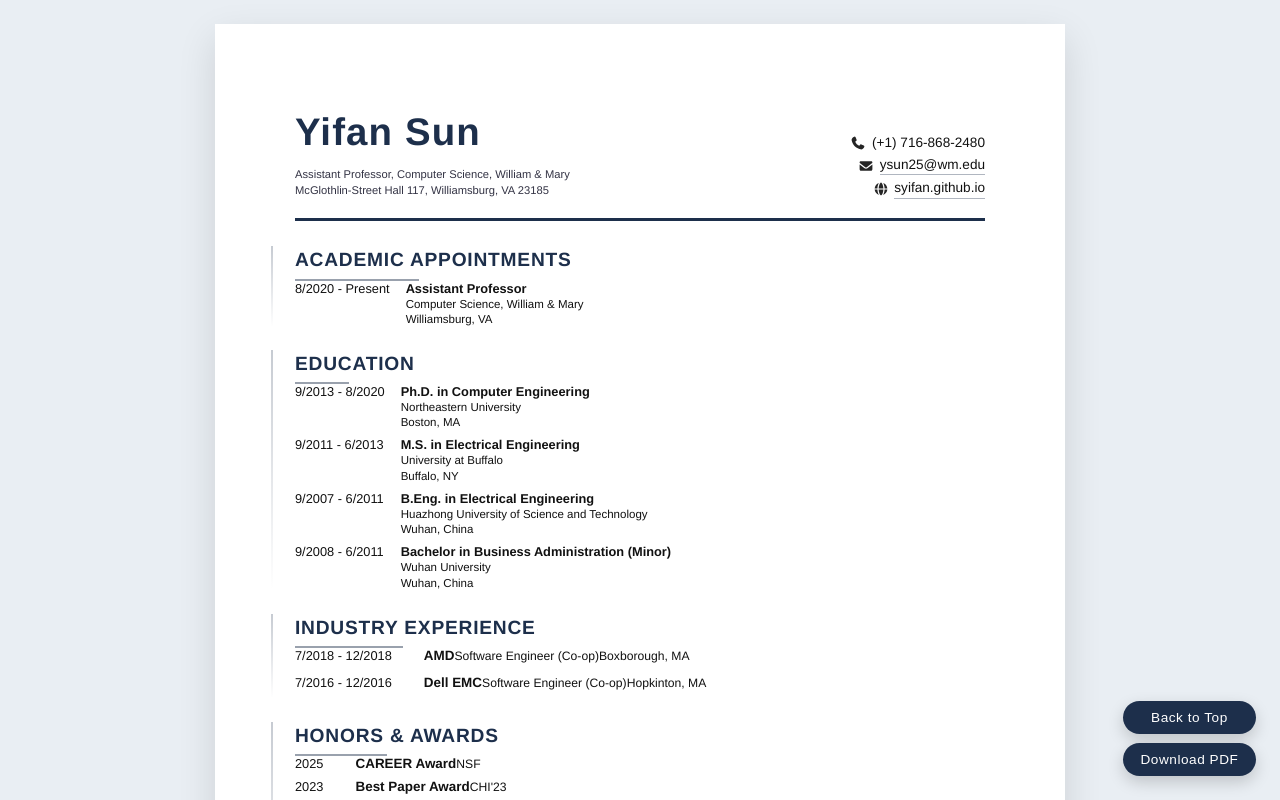
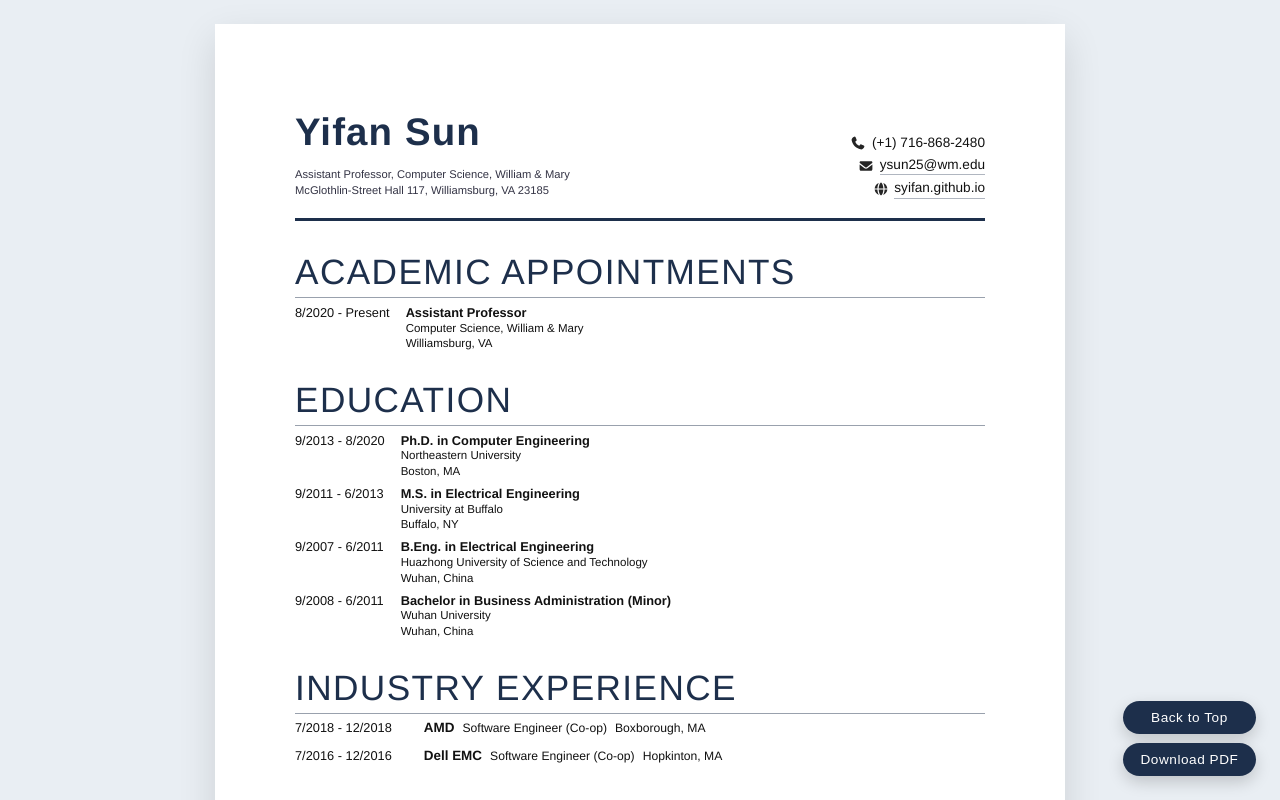
Before and after one commit to syifan/webcv, a React (Create React App) app: page / in a window 1280 px wide. Shown: the top 800 px of the page. Built offline with nearby package versions, Linux system fonts and the light colour scheme.

Commit message:
Update styling

```diff
--- a/src/App.css
+++ b/src/App.css
@@ -1,7 +1,7 @@
 body {
   margin: 0;
   background: #e9eef3;
-  font-family: 'Helvetica Neue', Helvetica, Arial, sans-serif;
+  font-family: "Helvetica Neue", Helvetica, Arial, sans-serif;
   color: #111;
   font-size: 0.8rem;
   line-height: 1.45;
@@ -95,10 +95,7 @@ main {
   letter-spacing: 0.04em;
   cursor: pointer;
   box-shadow: 0 6px 16px rgba(0, 0, 0, 0.18);
-  transition:
-    transform 0.2s ease,
-    box-shadow 0.2s ease,
-    background 0.2s ease;
+  transition: transform 0.2s ease, box-shadow 0.2s ease, background 0.2s ease;
 }
 
 .action-button:hover,
@@ -127,39 +124,28 @@ main {
 }
 
 .cv-section h2 {
-  position: relative;
   display: inline-block;
   color: #1d2f4b;
   letter-spacing: 0.04em;
-  margin: 0 0 0.4rem;
-  font-size: 1.2rem;
+  font-size: 2.2rem;
   text-transform: uppercase;
+  font-weight: 50;
+  margin: 0;
 }
 
-.cv-section::before {
-  content: '';
-  position: absolute;
-  left: -1.5rem;
-  top: 0;
-  bottom: 0;
-  width: 2px;
-  background: linear-gradient(to bottom, rgba(29, 47, 75, 0.25), transparent);
-}
-
-.cv-section h2::after {
-  content: '';
-  position: absolute;
+.cv-section header::after {
+  content: "";
+  display: block;
   left: 0;
-  bottom: -0.4rem;
-  width: 45%;
-  height: 2px;
+  width: 100%;
+  height: 1px;
   background: rgba(29, 47, 75, 0.45);
+  margin-bottom: 0.4rem;
 }
 
 .subsection {
   margin-top: 1.1rem;
   padding-top: 0.6rem;
-  border-top: 1px solid rgba(29, 47, 75, 0.1);
 }
 
 .subsection h3 {
@@ -248,6 +234,10 @@ tr:not(.entry-start):not(.condensed-row) td {
 
 .condensed-row td {
   padding-top: 0.25rem;
+}
+
+.condensed-row td .left-entry-span {
+  margin-left: 0.5rem;
 }
 
 .entry {
```
